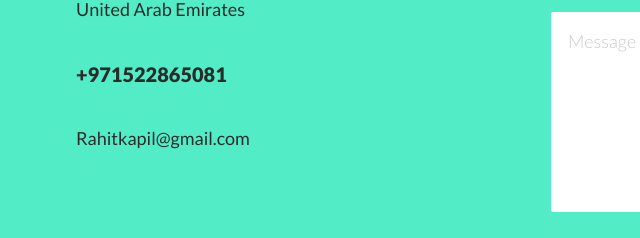
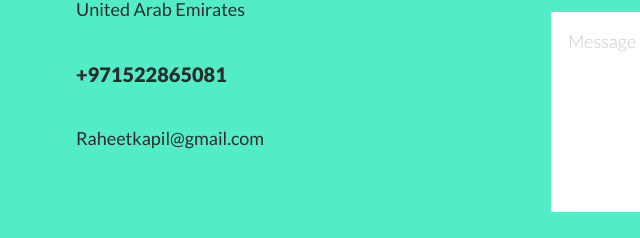
Before and after one commit to namitha9817/Client-port, a plain HTML site: page index.html in a window 1280 px wide. Shown: the part 4938-5176 px from the top of the page, 9-649 px from the left. Drawn offline with Linux system fonts and the light colour scheme.

Commit message:
Update index.html

```diff
--- a/index.html
+++ b/index.html
@@ -382,13 +382,13 @@
 					<li> sharjah, </li>
 					<li> United Arab Emirates</li>
 					<li>+971522865081</li>
-					<li><a href="rahitkapil@gmail.com">Rahitkapil@gmail.com</a></li>
+					<li><a href="raheetkapil@gmail.com">Raheetkapil@gmail.com</a></li>
 				</ul>
 			</div>
 			<div class="col-md-7 contact-right">
 				<h3>Drop Me A Line</h3>
 				<div class="stripb"></div>
-				<form action="https://formspree.io/rahitkapil@gmail.com"
+				<form action="https://formspree.io/raheetkapil@gmail.com"
   						method="POST">
 					<input type="text" value="Name" onfocus="this.value = '';" onblur="if (this.value == '') {this.value = 'Name';}" required="">
 					<input type="text" value="E-mail" onfocus="this.value = '';" onblur="if (this.value == '') {this.value = 'E-mail';}" required="">
```
